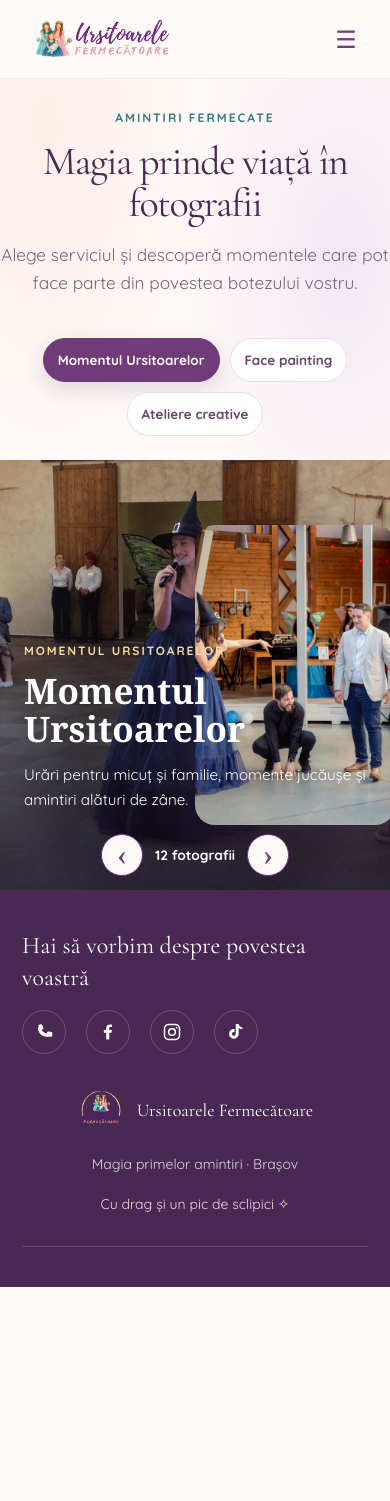
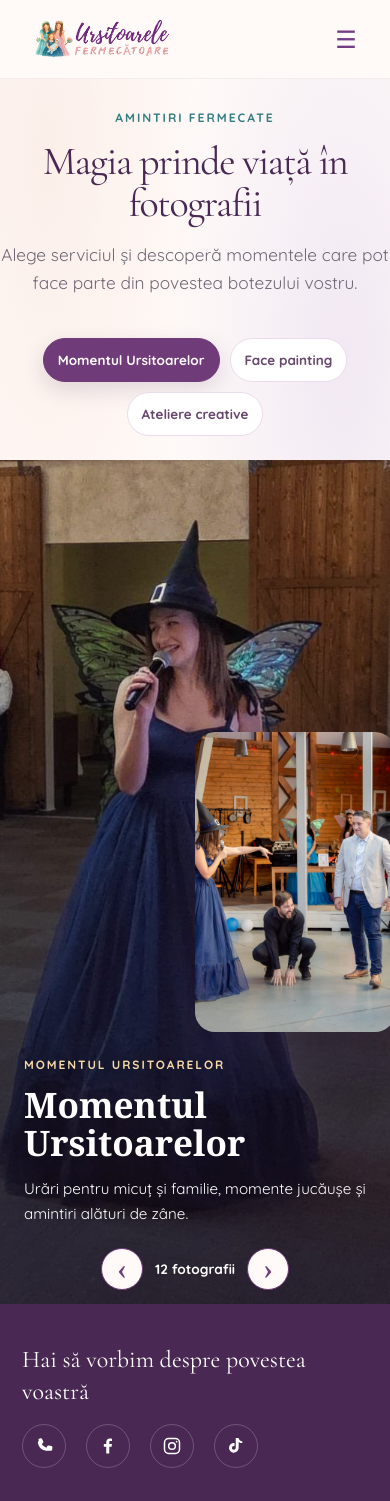
Before and after one commit to anndra17/FairiesWebsite, an Angular app: page /galerie in a window 390 px wide. Shown: the top 1501 px of the page. Before the commit the page ends 1287 px from the top, so only its background shows below. Built offline with nearby package versions, Linux system fonts and the light colour scheme.

Commit message:
Make gallery slider fill the viewport
Set the gallery grid row and slider minimum height to 100svh across screen sizes.

```diff
--- a/src/app/features/gallery/gallery-page.component.css
+++ b/src/app/features/gallery/gallery-page.component.css
@@ -10,7 +10,7 @@
 
 .gallery-page {
   display: grid;
-  grid-template-rows: auto auto minmax(430px, 1fr);
+  grid-template-rows: auto auto minmax(100svh, 1fr);
   width: 100%;
   min-height: calc(100svh - 110px);
 }
@@ -61,7 +61,7 @@
 .gallery-slider {
   position: relative;
   width: 100%;
-  min-height: 430px;
+  min-height: 100svh;
   overflow: hidden;
   background: #68466e;
 }
@@ -186,10 +186,6 @@
     font-size: 0.84rem;
   }
 
-  .gallery-slider {
-    min-height: 430px;
-  }
-
   .slide > .item:nth-child(1)::after,
   .slide > .item:nth-child(2)::after {
     background: linear-gradient(0deg, rgb(23 13 28 / 68%), rgb(23 13 28 / 10%) 76%);
```
